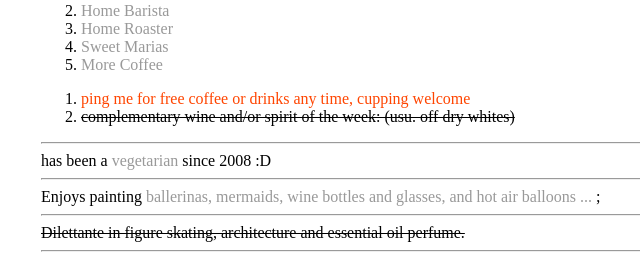
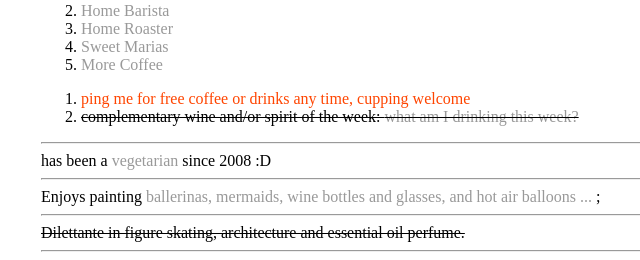
Before and after one commit to shenglih/shenglih.github.io, a Jekyll site: the page built from misc/index.html, in a window 1280 px wide, cut to the strip 1031-1291 px from the top of the page. Shown: the whole strip, without its empty margins (151-791 px from the left). Built offline with Jekyll 4.4.1, drawn with Linux system fonts in a browser that asks for light colours.

Commit message:
Update index.html

```diff
--- a/misc/index.html
+++ b/misc/index.html
@@ -60,7 +60,7 @@ title: Shengli Hu, Misc
 	</ol>
 	<ol>
 		<li><span style="color:orangered;">ping me for free coffee or drinks any time, cupping welcome</span></li>
-		<del><li>complementary wine and/or spirit of the week: (usu. off dry whites) </li></del>
+		<del><li> complementary wine and/or spirit of the week: <a href="https://delectable.com/@meredithhu"> what am I drinking this week? </a></li></del>
 	</ol>
 
 	<hr>
```
